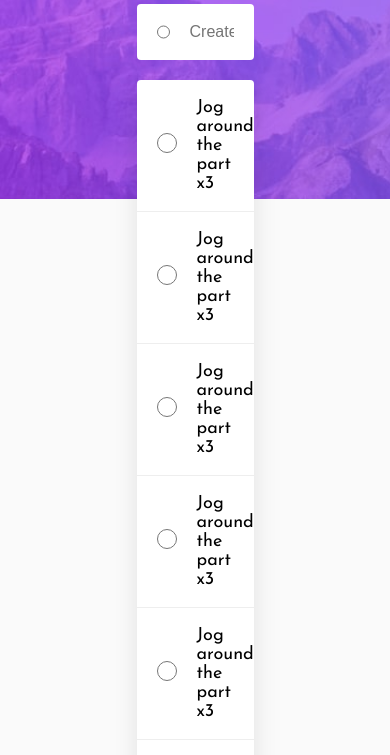
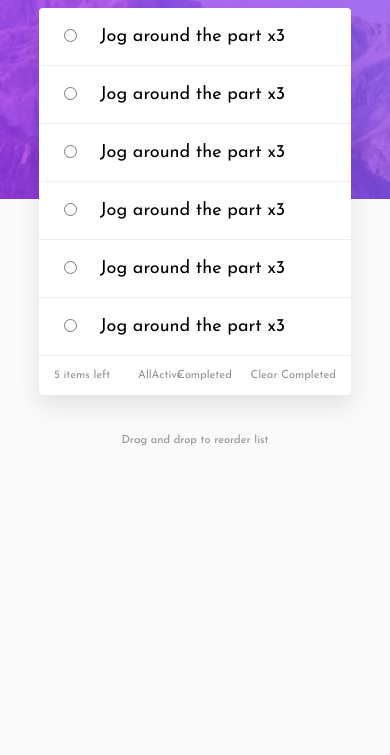
Before and after one commit to Khaybee/todo_list, a plain HTML site: page todo.html in a window 390 px wide. Shown: the part 122-877 px from the top of the page. After the commit the page ends 844 px from the top, so only its background shows below. Drawn offline with Linux system fonts and the light colour scheme.

Commit message:
made changes for mediaquery

```diff
--- a/styles.css
+++ b/styles.css
@@ -70,11 +70,17 @@ h1 {
 
 }
 
-input[type="radio"] {
+input[type="radio"] .hovereffect {
     width: 20px;
     height: 20px;
     margin: 0;
+    accent-color: purple;
 
+}
+
+.overall:hover .hovereffect {
+
+    accent-color: purple;
 }
 
 .delete-Button {
@@ -143,3 +149,15 @@ input[type="radio"],
     font-size: 0.7rem;
     color: #939292;
 }
+
+/* MediaQuery */
+
+/* Mobile View */
+@media screen and (max-width: 500px){
+    .inner-box {
+        width: 80%;
+        margin: auto;
+        gap: 20px;
+
+    }
+}
--- a/todo.html
+++ b/todo.html
@@ -22,7 +22,7 @@
               <h1>TODO</h1>
             </div>
 
-            <div class="todo-create">
+            <div class="todo-create" class="hovereffect">
               <input type="radio" />
               <input type="text" placeholder="Create a new todo.." class="" />
             </div>
@@ -31,7 +31,7 @@
 
               <div class="overall">
                 <div class="each_activity">
-                  <div><input type="radio" /></div>
+                  <div class="hovereffect"><input type="radio" /></div>
                   <div class="activity">Jog around the part x3</div>
                 </div>
                 <div class="delete-Button">X</div>
@@ -39,7 +39,7 @@
 
               <div class="overall">
                 <div class="each_activity">
-                  <div><input type="radio" /></div>
+                  <div class="hovereffect"><input type="radio" /></div>
                   <div class="activity">Jog around the part x3</div>
                 </div>
                 <div class="delete-Button">X</div>
@@ -47,7 +47,7 @@
 
               <div class="overall">
                 <div class="each_activity">
-                  <div><input type="radio" /></div>
+                  <div class="hovereffect"><input type="radio" /></div>
                   <div class="activity">Jog around the part x3</div>
                 </div>
                 <div class="delete-Button">X</div>
@@ -55,7 +55,7 @@
 
               <div class="overall">
                 <div class="each_activity">
-                  <div><input type="radio" /></div>
+                  <div class="hovereffect"><input type="radio" /></div>
                   <div class="activity">Jog around the part x3</div>
                 </div>
                 <div class="delete-Button">X</div>
@@ -63,7 +63,7 @@
 
               <div class="overall">
                 <div class="each_activity">
-                  <div><input type="radio" /></div>
+                  <div class="hovereffect"><input type="radio" /></div>
                   <div class="activity">Jog around the part x3</div>
                 </div>
                 <div class="delete-Button">X</div>
@@ -71,7 +71,7 @@
 
               <div class="overall">
                 <div class="each_activity">
-                  <div><input type="radio" /></div>
+                  <div class="hovereffect"><input type="radio" /></div>
                   <div class="activity">Jog around the part x3</div>
                 </div>
                 <div class="delete-Button">X</div>
```
